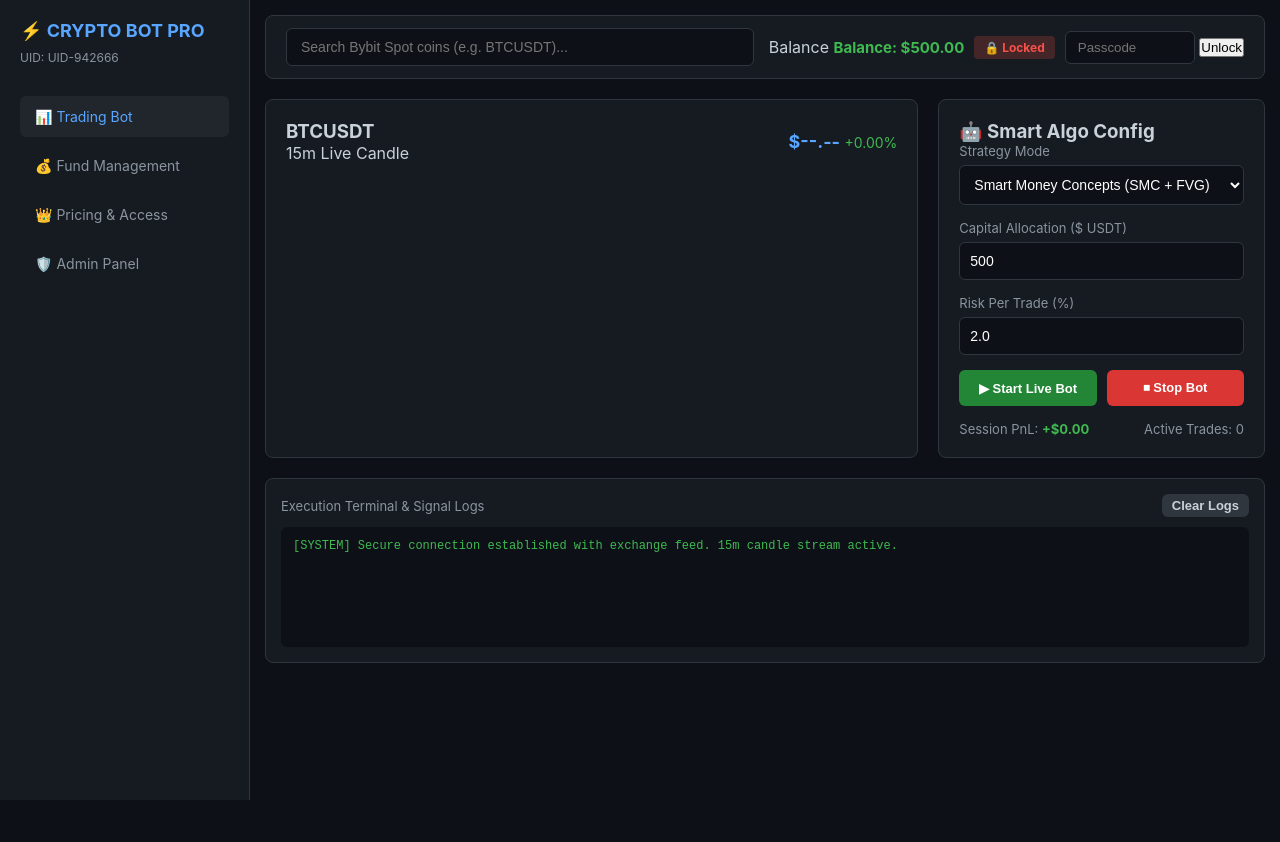
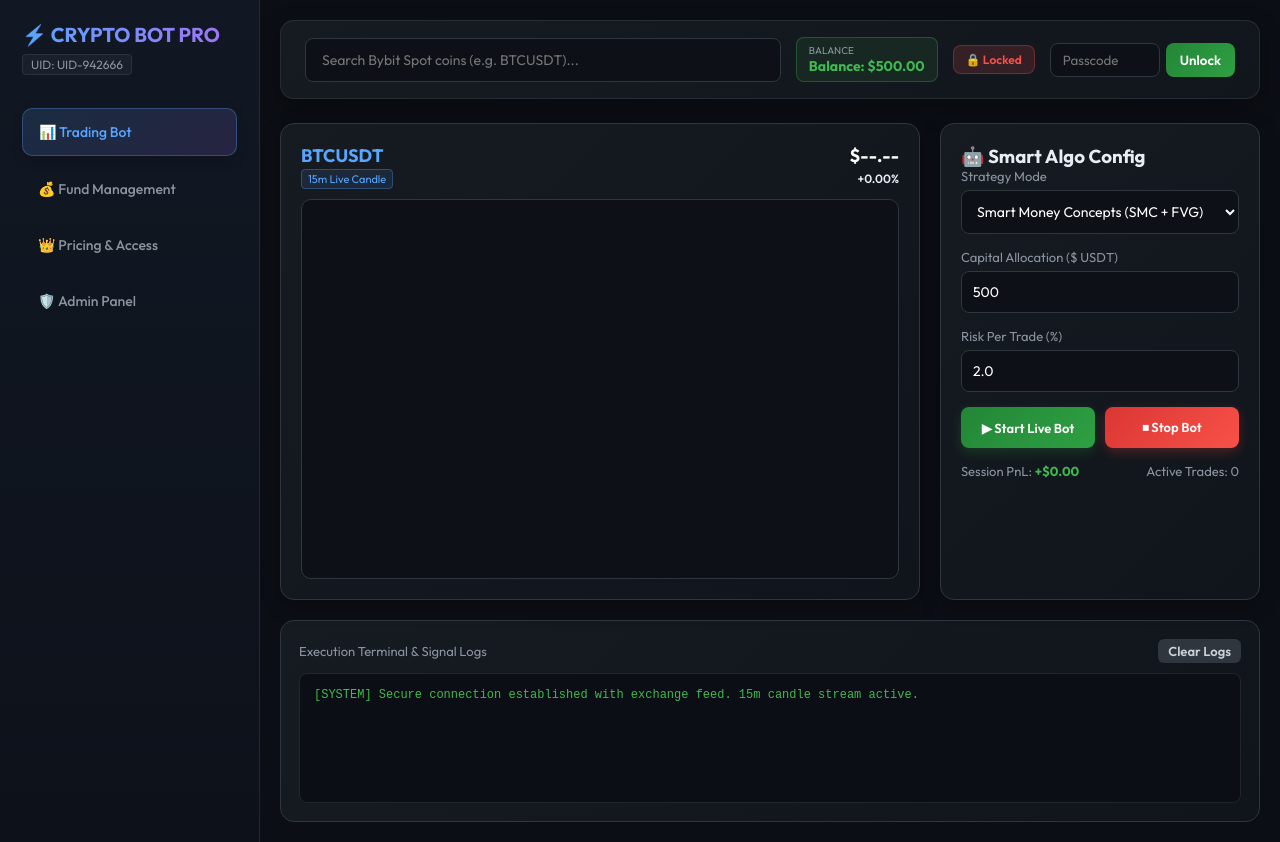
Before and after one commit to Malikkewebsite/My-Trading-Bot, a website: page public/index.html in a window 1280 px wide. Before the commit the page ends 800 px from the top, so only its background shows below. Drawn offline with Linux system fonts and the light colour scheme; no server answers.

Commit message:
Update style.css

```diff
--- a/public/style.css
+++ b/public/style.css
@@ -2,12 +2,12 @@
     box-sizing: border-box;
     margin: 0;
     padding: 0;
+    font-family: 'Outfit', sans-serif;
 }
 
 body {
-    background-color: #0d1117;
-    color: #c9d1d9;
-    font-family: -apple-system, BlinkMacSystemFont, "Segoe UI", Roboto, sans-serif;
+    background-color: #0b0e14;
+    color: #e6edf3;
     width: 100vw;
     overflow-x: hidden;
 }
@@ -18,104 +18,127 @@
     width: 100%;
 }
 
-/* Sidebar styling */
+/* Sidebar Styling */
 .sidebar {
-    width: 250px;
-    background-color: #161b22;
-    border-right: 1px solid #30363d;
-    padding: 20px;
+    width: 260px;
+    background: linear-gradient(180deg, #111823 0%, #0d111a 100%);
+    border-right: 1px solid rgba(48, 54, 61, 0.6);
+    padding: 22px;
     display: flex;
     flex-direction: column;
 }
 
 .logo-area h2 {
-    font-size: 18px;
-    color: #58a6ff;
-    margin-bottom: 5px;
+    font-size: 20px;
+    font-weight: 700;
+    background: linear-gradient(90deg, #58a6ff, #a371f7);
+    -webkit-background-clip: text;
+    -webkit-text-fill-color: transparent;
+    margin-bottom: 6px;
 }
 
 .uid-tag {
     font-size: 12px;
     color: #8b949e;
+    background: rgba(255, 255, 255, 0.04);
+    padding: 2px 8px;
+    border-radius: 4px;
+    border: 1px solid rgba(255, 255, 255, 0.08);
 }
 
 .nav-links {
     list-style: none;
-    margin-top: 30px;
+    margin-top: 35px;
 }
 
 .nav-links li {
-    padding: 12px 15px;
-    margin-bottom: 8px;
-    border-radius: 6px;
+    padding: 14px 16px;
+    margin-bottom: 10px;
+    border-radius: 10px;
     cursor: pointer;
     font-size: 14px;
+    font-weight: 500;
     color: #8b949e;
-    transition: 0.2s;
+    transition: all 0.3s ease;
 }
 
 .nav-links li:hover, .nav-links li.active {
-    background-color: #21262d;
+    background: linear-gradient(135deg, rgba(88, 166, 255, 0.15), rgba(163, 113, 247, 0.15));
     color: #58a6ff;
+    border: 1px solid rgba(88, 166, 255, 0.3);
+    box-shadow: 0 4px 12px rgba(0, 0, 0, 0.2);
 }
 
-/* Main Content styling */
+/* Main Content Layout */
 .main-content {
     flex: 1;
-    padding: 15px;
+    padding: 20px;
     overflow-y: auto;
-    width: calc(100% - 250px);
+    width: calc(100% - 260px);
 }
 
+/* Modern Header Bar */
 .top-bar {
     display: flex;
     justify-content: space-between;
     align-items: center;
-    background-color: #161b22;
-    padding: 12px 20px;
-    border-radius: 8px;
-    border: 1px solid #30363d;
-    margin-bottom: 20px;
+    background: linear-gradient(135deg, #161b22 0%, #11161d 100%);
+    padding: 16px 24px;
+    border-radius: 14px;
+    border: 1px solid rgba(48, 54, 61, 0.7);
+    margin-bottom: 24px;
+    box-shadow: 0 8px 24px rgba(0, 0, 0, 0.3);
+    gap: 15px;
     flex-wrap: wrap;
-    gap: 15px;
 }
 
 .search-box-wrapper {
     position: relative;
     flex: 1;
-    min-width: 220px;
+    min-width: 240px;
 }
 
 #coin-search {
     width: 100%;
-    padding: 10px 14px;
+    padding: 12px 16px;
     background-color: #0d1117;
     border: 1px solid #30363d;
-    border-radius: 6px;
+    border-radius: 8px;
     color: #fff;
     font-size: 14px;
+    outline: none;
+    transition: border-color 0.2s;
 }
 
-/* Coin Search Dropdown */
+#coin-search:focus {
+    border-color: #58a6ff;
+    box-shadow: 0 0 8px rgba(88, 166, 255, 0.25);
+}
+
+/* Coin Dropdown List */
 .coin-dropdown {
     position: absolute;
-    top: 100%;
+    top: 110%;
     left: 0;
     right: 0;
     background-color: #161b22;
     border: 1px solid #30363d;
-    border-radius: 6px;
-    margin-top: 4px;
-    max-height: 200px;
+    border-radius: 10px;
+    max-height: 260px;
     overflow-y: auto;
     z-index: 1000;
+    box-shadow: 0 10px 30px rgba(0,0,0,0.5);
 }
 
 .coin-dropdown-item {
-    padding: 10px 14px;
+    padding: 12px 16px;
     cursor: pointer;
     border-bottom: 1px solid #21262d;
     font-size: 13px;
+    display: flex;
+    justify-content: space-between;
+    align-items: center;
+    transition: background 0.2s;
 }
 
 .coin-dropdown-item:hover {
@@ -126,40 +149,78 @@
 .user-quick-info {
     display: flex;
     align-items: center;
-    gap: 10px;
+    gap: 15px;
     flex-wrap: wrap;
 }
 
+.balance-pill {
+    background: rgba(63, 185, 80, 0.1);
+    border: 1px solid rgba(63, 185, 80, 0.3);
+    padding: 6px 12px;
+    border-radius: 8px;
+    display: flex;
+    flex-direction: column;
+}
+
+.balance-label {
+    font-size: 10px;
+    color: #8b949e;
+    text-transform: uppercase;
+}
+
 .balance-display {
-    font-weight: bold;
+    font-weight: 700;
     color: #3fb950;
-    font-size: 15px;
+    font-size: 14px;
 }
 
 .plan-badge {
-    padding: 4px 10px;
-    border-radius: 4px;
+    padding: 6px 12px;
+    border-radius: 8px;
     font-size: 12px;
-    font-weight: bold;
+    font-weight: 600;
 }
 
 .plan-badge.locked {
-    background-color: #f8514933;
+    background-color: rgba(248, 81, 73, 0.15);
     color: #f85149;
+    border: 1px solid rgba(248, 81, 73, 0.3);
 }
 
 .plan-badge.active {
-    background-color: #23863633;
+    background-color: rgba(35, 134, 54, 0.15);
     color: #3fb950;
+    border: 1px solid rgba(35, 134, 54, 0.3);
+}
+
+.passcode-wrapper {
+    display: flex;
+    gap: 6px;
 }
 
 #passcode-input {
     padding: 8px 12px;
     background-color: #0d1117;
     border: 1px solid #30363d;
-    border-radius: 6px;
+    border-radius: 8px;
     color: #fff;
-    width: 130px;
+    width: 110px;
+    outline: none;
+}
+
+.btn-unlock {
+    background: linear-gradient(135deg, #238636, #2ea043);
+    color: #fff;
+    border: none;
+    padding: 8px 14px;
+    border-radius: 8px;
+    font-weight: 600;
+    cursor: pointer;
+    transition: 0.2s;
+}
+
+.btn-unlock:active {
+    transform: scale(0.95);
 }
 
 /* Trading Grid & Chart Panel */
@@ -171,46 +232,60 @@
 }
 
 .chart-panel, .config-panel, .card {
-    background-color: #161b22;
+    background: linear-gradient(135deg, #161b22 0%, #10151c 100%);
     border: 1px solid #30363d;
-    border-radius: 8px;
+    border-radius: 14px;
     padding: 20px;
+    box-shadow: 0 6px 20px rgba(0,0,0,0.25);
 }
 
 .coin-header-info {
     display: flex;
     justify-content: space-between;
     align-items: center;
-    margin-bottom: 15px;
+    margin-bottom: 12px;
+}
+
+.coin-header-info h3 {
+    font-size: 18px;
+    color: #58a6ff;
+}
+
+.timeframe-tag {
+    font-size: 11px;
+    background: rgba(88, 166, 255, 0.1);
+    color: #58a6ff;
+    padding: 2px 6px;
+    border-radius: 4px;
+    border: 1px solid rgba(88, 166, 255, 0.3);
+}
+
+.price-box-right {
+    text-align: right;
 }
 
 .price-tag {
     font-size: 18px;
-    font-weight: bold;
-    color: #58a6ff;
+    font-weight: 700;
+    color: #ffffff;
+    display: block;
 }
 
 .change-tag {
-    font-size: 14px;
-    color: #3fb950;
+    font-size: 12px;
+    font-weight: 600;
 }
 
-.mock-chart-box {
+.tradingview-widget-container {
     width: 100%;
-    height: 250px;
+    height: 380px;
     background-color: #0d1117;
-    border-radius: 6px;
+    border-radius: 10px;
     overflow: hidden;
-    position: relative;
+    border: 1px solid #30363d;
 }
 
-#priceCanvas {
-    width: 100%;
-    height: 100%;
-    display: block;
-}
-
-/* Forms & Buttons */
+/* Forms & Stylish Buttons */
 .form-group {
     margin-bottom: 15px;
 }
@@ -224,12 +299,13 @@
 
 .form-group select, .form-group input {
     width: 100%;
-    padding: 10px;
+    padding: 11px;
     background-color: #0d1117;
     border: 1px solid #30363d;
-    border-radius: 6px;
+    border-radius: 8px;
     color: #fff;
     font-size: 14px;
+    outline: none;
 }
 
 .action-buttons {
@@ -239,21 +315,25 @@
 }
 
 .btn-success, .btn-danger, .btn-primary, .btn-warning, .btn-sm, .btn-xs, .btn-clear {
-    padding: 10px 16px;
+    padding: 12px 18px;
     border: none;
-    border-radius: 6px;
-    font-weight: bold;
+    border-radius: 8px;
+    font-weight: 600;
     cursor: pointer;
     font-size: 13px;
+    transition: all 0.2s ease;
 }
 
-.btn-success { background-color: #238636; color: #fff; flex: 1; }
-.btn-danger { background-color: #da3633; color: #fff; flex: 1; }
-.btn-primary { background-color: #1f6feb; color: #fff; width: 100%; }
-.btn-warning { background-color: #9e6a03; color: #fff; }
-.btn-sm { background-color: #238636; color: #fff; }
-.btn-xs { background-color: #30363d; color: #fff; padding: 4px 8px; font-size: 11px; }
-.btn-clear { background-color: #30363d; color: #c9d1d9; padding: 4px 10px; }
+.btn-success { background: linear-gradient(135deg, #238636, #2ea043); color: #fff; flex: 1; box-shadow: 0 4px 12px rgba(35, 134, 54, 0.3); }
+.btn-danger { background: linear-gradient(135deg, #da3633, #f85149); color: #fff; flex: 1; box-shadow: 0 4px 12px rgba(218, 54, 51, 0.3); }
+.btn-primary { background: linear-gradient(135deg, #1f6feb, #388bfd); color: #fff; width: 100%; box-shadow: 0 4px 12px rgba(31, 111, 235, 0.3); }
+.btn-warning { background: linear-gradient(135deg, #9e6a03, #bb8009); color: #fff; }
+.btn-xs { background-color: #30363d; color: #fff; padding: 4px 8px; font-size: 11px; border-radius: 6px; }
+.btn-clear { background-color: #30363d; color: #c9d1d9; padding: 4px 10px; border-radius: 6px; }
+
+.btn-success:active, .btn-danger:active, .btn-primary:active {
+    transform: scale(0.97);
+}
 
 .session-stats {
     display: flex;
@@ -266,10 +346,10 @@
 
 /* Terminal */
 .terminal-box {
-    background-color: #161b22;
+    background: linear-gradient(135deg, #161b22, #10151c);
     border: 1px solid #30363d;
-    border-radius: 8px;
-    padding: 15px;
+    border-radius: 14px;
+    padding: 18px;
 }
 
 .terminal-header {
@@ -282,17 +362,18 @@
 }
 
 .terminal-body {
-    background-color: #0d1117;
-    padding: 12px;
-    border-radius: 6px;
+    background-color: #0b0e14;
+    padding: 14px;
+    border-radius: 8px;
     font-family: monospace;
     font-size: 12px;
     color: #3fb950;
-    height: 120px;
+    height: 130px;
     overflow-y: auto;
+    border: 1px solid #21262d;
 }
 
-/* Pricing and Funds Grid */
+/* Pricing and Funds Grids */
 .funds-grid, .pricing-cards {
     display: grid;
     grid-template-columns: repeat(auto-fit, minmax(280px, 1fr));
@@ -300,21 +381,22 @@
 }
 
 .price-card {
-    background-color: #161b22;
+    background: linear-gradient(135deg, #161b22, #10151c);
     border: 1px solid #30363d;
-    border-radius: 8px;
-    padding: 20px;
+    border-radius: 14px;
+    padding: 24px;
     text-align: center;
     position: relative;
 }
 
 .price-card.popular {
     border-color: #58a6ff;
+    box-shadow: 0 0 20px rgba(88, 166, 255, 0.15);
 }
 
 .price-card .price {
-    font-size: 28px;
-    font-weight: bold;
+    font-size: 32px;
+    font-weight: 700;
     color: #58a6ff;
     margin: 15px 0;
 }
@@ -328,23 +410,23 @@
 }
 
 .price-card ul li {
-    margin-bottom: 8px;
+    margin-bottom: 10px;
 }
 
 .hidden { display: none !important; }
 
-/* Mobile Responsiveness Sizing */
+/* Mobile Viewports Optimization */
 @media (max-width: 768px) {
     .app-container {
         flex-direction: column;
     }
     .sidebar {
         width: 100%;
-        padding: 12px;
+        padding: 14px;
     }
     .main-content {
         width: 100%;
-        padding: 10px;
+        padding: 12px;
     }
     .trading-grid {
         grid-template-columns: 1fr;
```
